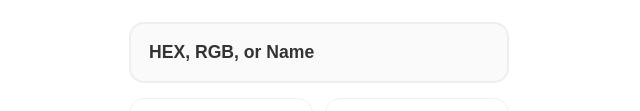
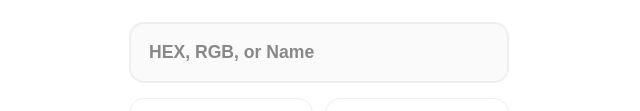
Before and after one commit to afrorakda/color-blind, a plain HTML site: page index.html in a window 1280 px wide. Shown: the part 421-532 px from the top of the page, without its empty margins (321-961 px from the left). Drawn offline with Linux system fonts and the light colour scheme.

Commit message:
Update index.html

```diff
--- a/index.html
+++ b/index.html
@@ -79,6 +79,8 @@
             -webkit-text-fill-color: var(--main) !important;
             opacity: 1 !important;
         }
+        /* プレースホルダの色を濃い目に変更 */
+        .color-input::placeholder { color: #888; -webkit-text-fill-color: #888; }
 
         .clear-btn {
             position: absolute;
@@ -119,7 +121,6 @@
         .info-label { font-size: 0.65rem; color: #999; font-weight: 800; margin-bottom: 4px; display: block; z-index: 2; position: relative; }
         .info-value { font-size: 0.85rem; font-weight: 700; z-index: 2; position: relative; }
 
-        /* コピー完了フィードバック */
         .copy-toast {
             position: absolute;
             top: 0; left: 0; width: 100%; height: 100%;
@@ -243,7 +244,6 @@
     }
 
     function updateColor(input) {
-        // #補完
         if (/^[0-9A-F]{3}$/i.test(input) || /^[0-9A-F]{6}$/i.test(input)) {
             input = '#' + input;
         }
@@ -263,12 +263,10 @@
             const brightness = getBrightness(r, g, b);
             const isDark = brightness < 128;
 
-            // Main Preview
             previewWall.style.backgroundColor = input;
             previewHex.textContent = input.toUpperCase();
             previewHex.style.color = isDark ? "#ffffff" : "#333333";
 
-            // Contrast Card (推奨テキスト色の背景にする)
             const textBg = isDark ? "#ffffff" : "#333333";
             const textCol = isDark ? "#333333" : "#ffffff";
             contrastCard.style.backgroundColor = textBg;
@@ -276,7 +274,6 @@
             contrastLabel.style.color = textCol;
             contrastValue.textContent = isDark ? "Use Light Text" : "Use Dark Text";
 
-            // Inverted Card
             const invR = 255 - r, invG = 255 - g, invB = 255 - b;
             const invHex = rgbToHex(invR, invG, invB);
             const invBrightness = getBrightness(invR, invG, invB);
```
